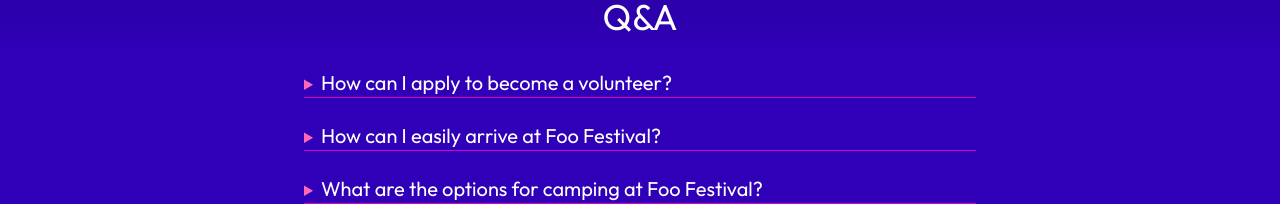
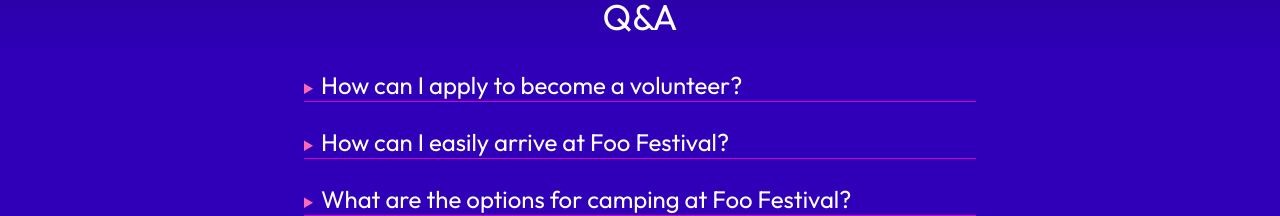
Before and after one commit to nihi0001/foofest_fork, a Next.js app: page / in a window 1280 px wide. Shown: the part 2139-2355 px from the top of the page. Built offline with nearby package versions, Linux system fonts and the light colour scheme.

Commit message:
font size

```diff
--- a/src/app/page.jsx
+++ b/src/app/page.jsx
@@ -52,7 +52,7 @@ export default function Home() {
         <h2 className="text-White text-4xl mb-8 text-center">Q&A</h2>
         <details className="border-b mb-6 border-Hotpink">
           <summary style={{ color: 'Hotpink' }}>
-            <span className="text-xl text-White">How can I apply to become a volunteer?</span>
+            <span className="text-2xl text-White">How can I apply to become a volunteer?</span>
 
           </summary>
           <p className="text-White mt-5">You can sign up as a volunteer at Foo Festival in two ways:</p>
@@ -62,7 +62,7 @@ export default function Home() {
 
         <details className="border-b mb-6 border-Hotpink">
           <summary style={{ color: 'Hotpink' }}>
-            <span className="text-xl text-White">How can I easily arrive at Foo Festival?</span>
+            <span className="text-2xl text-White">How can I easily arrive at Foo Festival?</span>
 
           </summary>
           <p className="text-White mt-5 mb-5">If you want to peacefully arrive at the venue a few hours before the opening and avoid standing in hour-long queues, you once again have the opportunity this year to purchase Early Entry access to Camping East, Camping South, Camping West, Caravan North, and Caravan South. You can also buy an Early Entry ticket, which includes a train ticket from Roskilde St. to Roskilde Festival Station in West or a bus ticket.</p>
@@ -70,7 +70,7 @@ export default function Home() {
 
         <details className="border-b mb-6 border-Hotpink">
           <summary style={{ color: 'Hotpink' }}>
-            <span className="text-xl text-White">What are the options for camping at Foo Festival?</span>
+            <span className="text-2xl text-White">What are the options for camping at Foo Festival?</span>
 
           </summary>
           <p className="text-White mt-5 mb-5">Lorem ipsum dolor sit amet consectetur, adipisicing elit. Harum nostrum impedit, quibusdam labore sint corporis neque repellat quisquam cupiditate officia, error hic reiciendis sed dignissimos quas doloribus mollitia. Dolorem, repellat.</p>
```
